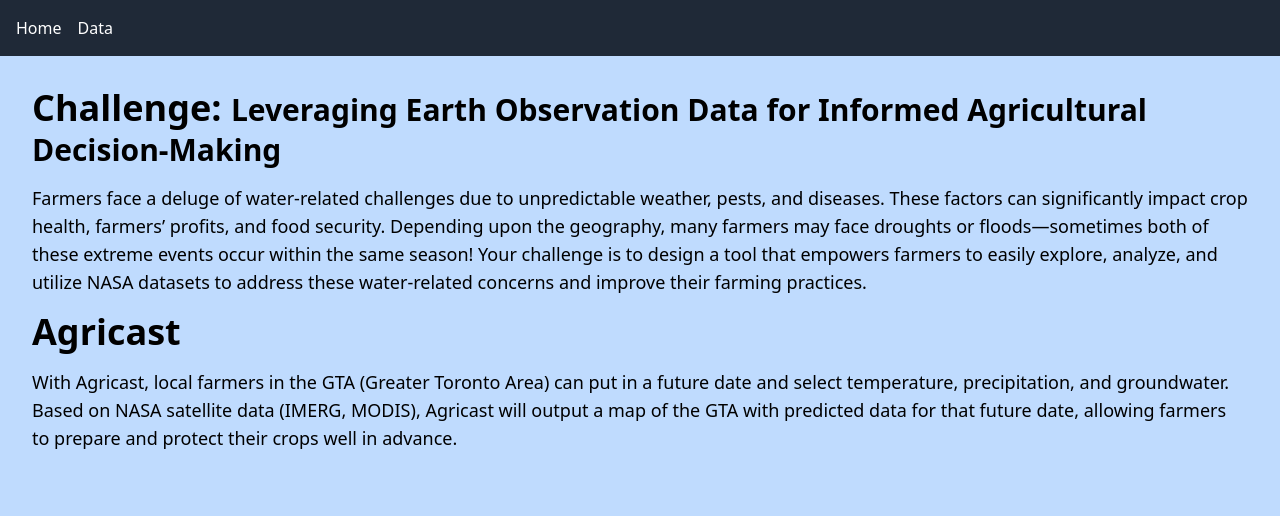
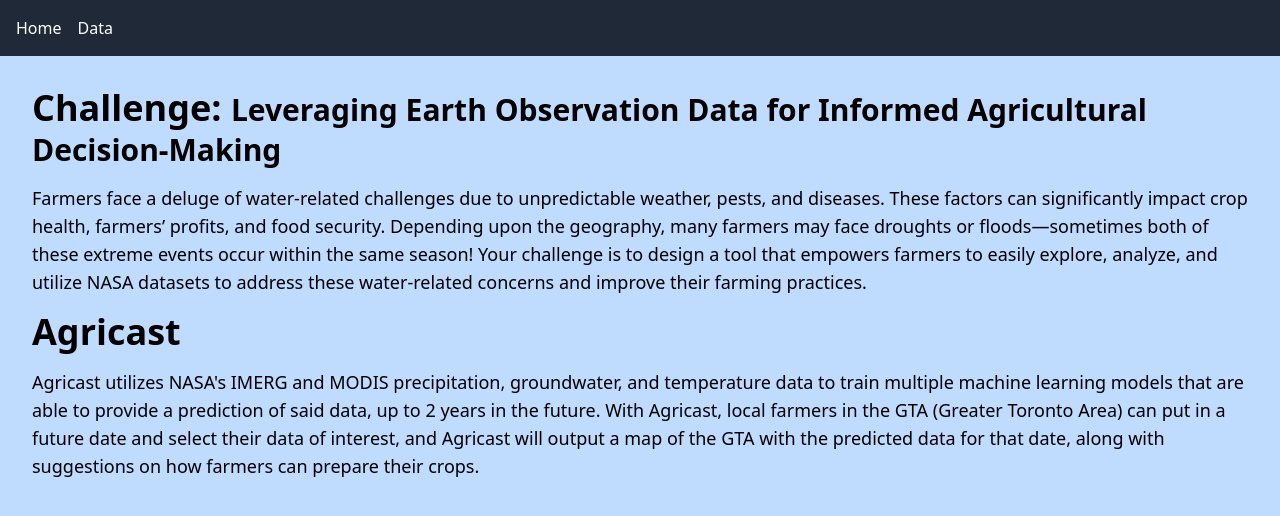
Before and after one commit to AltraDiv/NasaSpaceApps, a React (Vite) app in the folder frontend/agricast/: page / in a window 1280 px wide. Shown: the top 516 px of the page. Built offline with nearby package versions, Linux system fonts and the light colour scheme.

Commit message:
updated home

```diff
--- a/frontend/agricast/src/pages/Home.tsx
+++ b/frontend/agricast/src/pages/Home.tsx
@@ -25,11 +25,13 @@
       <h1 className="text-4xl font-bold">Agricast</h1>
 
       <p className="text-lg">
-        With Agricast, local farmers in the GTA (Greater Toronto Area) can put
-        in a future date and select temperature, precipitation, and groundwater.
-        Based on NASA satellite data (IMERG, MODIS), Agricast will output a map
-        of the GTA with predicted data for that future date, allowing farmers to
-        prepare and protect their crops well in advance.
+        Agricast utilizes NASA's IMERG and MODIS precipitation, groundwater, and
+        temperature data to train multiple machine learning models that are able
+        to provide a prediction of said data, up to 2 years in the future. With
+        Agricast, local farmers in the GTA (Greater Toronto Area) can put in a
+        future date and select their data of interest, and Agricast will output
+        a map of the GTA with the predicted data for that date, along with
+        suggestions on how farmers can prepare their crops.
       </p>
     </div>
   );
```
